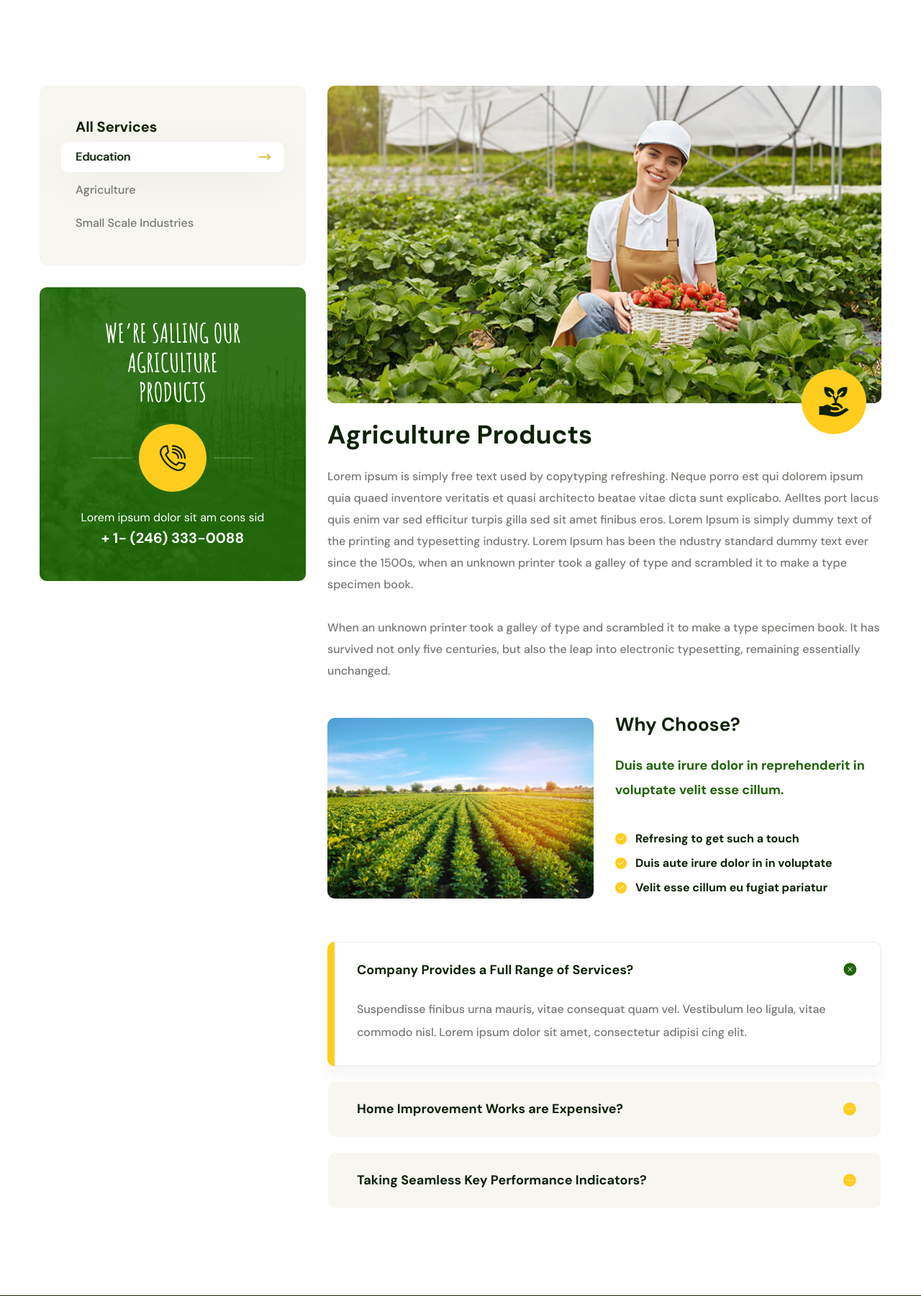
After one commit to BalAnandPatel/Cansultant, a PHP site: page /service_small_scale.php in a window 1280 px wide. The commit adds this page. Shown: the part 525-2325 px from the top of the page at 72% size. Run offline with PHP 8.4, Linux system fonts and the light colour scheme; some web fonts are replaced.

Commit message:
update servises

```diff
--- a/website/about.php
+++ b/website/about.php
@@ -58,10 +58,10 @@
                             </div>
                             <p class="about-three__text-1">
                             <i class="fa fa-hand-point-right" style="margin-right:5px; color:green;"></i>
-                            THE MOTIVE OF SHAILJA SAMEER EDUCATION AND GREEN REVOLUTION (OPC) PVT. LTD. ARE REFORMS THE EDUCATION, AGRICULTURE AND UNEMPLOYMENT FACTOR IN UTTAR PRADESH</p>
+                            THE MOTIVE OF SHAILJA SAMEER EDUCATION AND GREEN REVOLUTION (OPC) PVT. LTD. ARE REFORMS THE EDUCATION, AGRICULTURE AND UNEMPLOYMENT FACTOR IN UTTAR PRADESH.</p>
                             <p class="about-three__text-1">
-                            <i class="fa fa-hand-point-right" style="margin-right:5px; color:green;"></"></i>
-                            ORGANIZATION HAVE MULTI PROJECT IN MULTI SECTORAS: EDUCATION REMIDIES CENTER, AGRICULTURE REMIDIES CENTER AND SMALL SCALE/HOME INDUSTRIES PROJECTS LIKE.</p>
+                            <i class="fa fa-hand-point-right" style="margin-right:5px; color:green;"></i>
+                            <b>ORGANIZATION HAVE MULTI PROJECT IN MULTI SECTORAS:</b> EDUCATION REMIDIES CENTER, AGRICULTURE REMIDIES CENTER AND SMALL SCALE/HOME INDUSTRIES PROJECTS LIKE.</p>
                             <p class="about-three__text-1">
                             <i class="fa fa-hand-point-right" style="margin-right:5px; color:green;"></i>
                             ABOVE GIVEN CAN BE REFORMS THE LEVEL OF EDUCATION, THE LEVEL OF AGRICULTURE AND HOME INDUSTRIES/SMALL SCALE INDUSTRIES PROJECTS IT IS REFORMS MAINLY THE WOMEN'S ECONOMICLE, SOCIAL CONDITION.</p>
--- a/website/include/header.php
+++ b/website/include/header.php
@@ -121,11 +121,11 @@
                                                     <li class="dropdown">
                                                         <a href="services.php">Services</a>
                                                         <ul class="shadow-box">
-                                                            <li><a href="education.php">Education</a>
+                                                            <li><a href="service_education.php">Education</a>
                                                             </li>
-                                                            <li><a href="agriculture.php">Agriculture</a>
+                                                            <li><a href="service_agriculture.php">Agriculture</a>
                                                             </li>
-                                                            <li><a href="msme.php">Smart Scall Industries
+                                                            <li><a href="service_small_scale.php">Small Scale Industries
                                                                     </a></li>
                                                             </ul>
                                                     </li>
--- /dev/null
+++ b/website/service_small_scale.php
@@ -0,0 +1,178 @@
+<?php
+include "include/header.php";
+?>
+
+        <div class="stricky-header stricked-menu main-menu">
+            <div class="sticky-header__content"></div><!-- /.sticky-header__content -->
+        </div><!-- /.stricky-header -->
+
+        <!--Page Header Start-->
+        <section class="page-header">
+            <div class="page-header-bg" style="background-image: url(assets/images/backgrounds/page-header-bg.jpg)">
+            </div>
+            <div class="container">
+                <div class="page-header__inner">
+                    <ul class="thm-breadcrumb list-unstyled">
+                        <li><a href="index.html">Home</a></li>
+                        <li><span>/</span></li>
+                        <li><a href="services.html">Services</a></li>
+                        <li><span>/</span></li>
+                        <li>Agriculture Products</li>
+                    </ul>
+                    <h2>Agriculture Products</h2>
+                </div>
+            </div>
+        </section>
+        <!--Page Header End-->
+
+        <!--Services Details Start-->
+        <div class="services-details">
+            <div class="container">
+                <div class="row">
+                    <div class="col-xl-4 col-lg-5">
+                        <div class="services-details__left">
+                          <div class="sidebar__single sidebar__category">
+                                <h3 class="sidebar__title">All Services</h3>
+                                <ul class="sidebar__category-list list-unstyled">
+                                    <li class="active"><a href="service_education.php">Education<span
+                                                class="icon-right-arrow"></span></a>
+                                    </li>
+                                    <li><a href="service_agriculture.php">Agriculture<span
+                                                class="icon-right-arrow"></span></a></li>
+                                    <li><a href="service_small_scale.php">Small Scale Industries<span
+                                                class="icon-right-arrow"></span></a>
+                                    </li>
+
+                                </ul>
+                            </div>
+                            <div class="services-details__need-help">
+                                <div class="services-details__need-help-bg"
+                                    style="background-image: url(assets/images/services/services-details-need-help-bg.jpg);">
+                                </div>
+                                <h3 class="services-details__need-help-title">We’re Salling our <br> agriculture <br>
+                                    products</h3>
+                                <div class="services-details__need-help-icon">
+                                    <span class="icon-phone-ringing"></span>
+                                </div>
+                                <div class="services-details__need-help-contact">
+                                    <p>Lorem ipsum dolor sit am cons sid</p>
+                                    <a href="tel:12463330088">+ 1- (246) 333-0088</a>
+                                </div>
+                            </div>
+                        </div>
+                    </div>
+                    <div class="col-xl-8 col-lg-7">
+                        <div class="services-details__right">
+                            <div class="services-details__content-box">
+                                <div class="services-details__img">
+                                    <img src="assets/images/services/services-details-img-1.jpg" alt="">
+                                    <div class="services-details__img-icon">
+                                        <span class="icon-organic-food"></span>
+                                    </div>
+                                </div>
+                                <h3 class="services-details__title">Agriculture Products</h3>
+                                <p class="services-details__text-1">Lorem ipsum is simply free text used by copytyping
+                                    refreshing. Neque porro est qui dolorem ipsum quia quaed inventore veritatis et
+                                    quasi architecto beatae vitae dicta sunt explicabo. Aelltes port lacus quis enim var
+                                    sed efficitur turpis gilla sed sit amet finibus eros. Lorem Ipsum is simply dummy
+                                    text of the printing and typesetting industry. Lorem Ipsum has been the ndustry
+                                    standard dummy text ever since the 1500s, when an unknown printer took a galley of
+                                    type and scrambled it to make a type specimen book.</p>
+                                <p class="services-details__text-2">When an unknown printer took a galley of type and
+                                    scrambled it to make a type specimen book. It has survived not only five centuries,
+                                    but also the leap into electronic typesetting, remaining essentially unchanged. </p>
+                            </div>
+                            <div class="service-details__choose">
+                                <div class="row">
+                                    <div class="col-xl-6">
+                                        <div class="service-details__choose-img">
+                                            <img src="assets/images/services/service-details-benefit-img.jpg" alt="">
+                                        </div>
+                                    </div>
+                                    <div class="col-xl-6">
+                                        <div class="service-details__choose-content">
+                                            <h4 class="service-details__choose-title">Why Choose?</h4>
+                                            <p class="service-details__choose-text">Duis aute irure dolor in
+                                                reprehenderit in voluptate velit esse cillum.</p>
+                                            <ul class="list-unstyled service-details__choose-points">
+                                                <li>
+                                                    <div class="icon">
+                                                        <i class="icon-tick"></i>
+                                                    </div>
+                                                    <div class="text">
+                                                        <p>Refresing to get such a touch</p>
+                                                    </div>
+                                                </li>
+                                                <li>
+                                                    <div class="icon">
+                                                        <i class="icon-tick"></i>
+                                                    </div>
+                                                    <div class="text">
+                                                        <p>Duis aute irure dolor in in voluptate</p>
+                                                    </div>
+                                                </li>
+                                                <li>
+                                                    <div class="icon">
+                                                        <i class="icon-tick"></i>
+                                                    </div>
+                                                    <div class="text">
+                                                        <p>Velit esse cillum eu fugiat pariatur</p>
+                                                    </div>
+                                                </li>
+                                            </ul>
+                                        </div>
+                                    </div>
+                                </div>
+                            </div>
+                            <div class="service-details__faq">
+                                <div class="accrodion-grp" data-grp-name="faq-one-accrodion">
+                                    <div class="accrodion active">
+                                        <div class="accrodion-title">
+                                            <h4>Company Provides a Full Range of Services?</h4>
+                                        </div>
+                                        <div class="accrodion-content">
+                                            <div class="inner">
+                                                <p>Suspendisse finibus urna mauris, vitae consequat quam vel. Vestibulum
+                                                    leo
+                                                    ligula, vitae commodo nisl. Lorem ipsum dolor sit amet, consectetur
+                                                    adipisi cing elit.</p>
+                                            </div><!-- /.inner -->
+                                        </div>
+                                    </div>
+                                    <div class="accrodion">
+                                        <div class="accrodion-title">
+                                            <h4>Home Improvement Works are Expensive?</h4>
+                                        </div>
+                                        <div class="accrodion-content">
+                                            <div class="inner">
+                                                <p>Suspendisse finibus urna mauris, vitae consequat quam vel. Vestibulum
+                                                    leo
+                                                    ligula, vitae commodo nisl. Lorem ipsum dolor sit amet, consectetur
+                                                    adipisi cing elit.</p>
+                                            </div><!-- /.inner -->
+                                        </div>
+                                    </div>
+                                    <div class="accrodion">
+                                        <div class="accrodion-title">
+                                            <h4>Taking Seamless Key Performance Indicators?</h4>
+                                        </div>
+                                        <div class="accrodion-content">
+                                            <div class="inner">
+                                                <p>Suspendisse finibus urna mauris, vitae consequat quam vel. Vestibulum
+                                                    leo
+                                                    ligula, vitae commodo nisl. Lorem ipsum dolor sit amet, consectetur
+                                                    adipisi cing elit.</p>
+                                            </div><!-- /.inner -->
+                                        </div>
+                                    </div>
+                                </div>
+                            </div>
+                        </div>
+                    </div>
+                </div>
+            </div>
+        </div>
+        <!--Services Details End-->
+<?php
+include "include/footer.php";
+?>
```
Also changed, not shown: website/service_agriculture.php (added, +117 -0 lines), website/service_education.php (added, +107 -0 lines).
